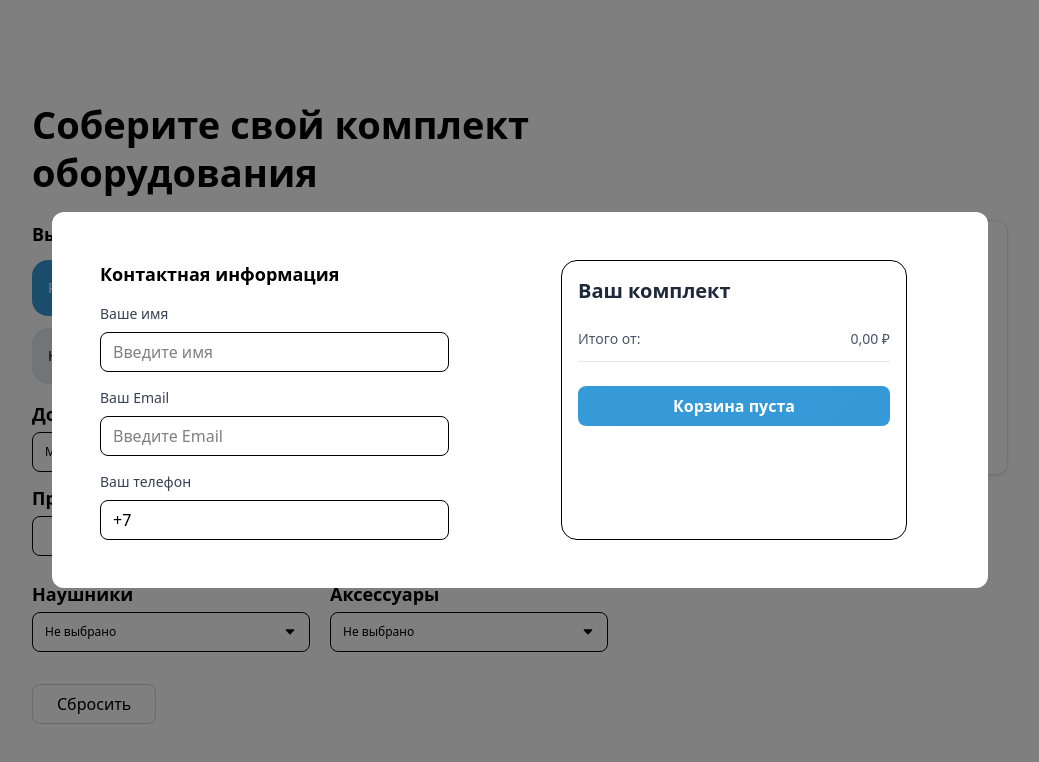
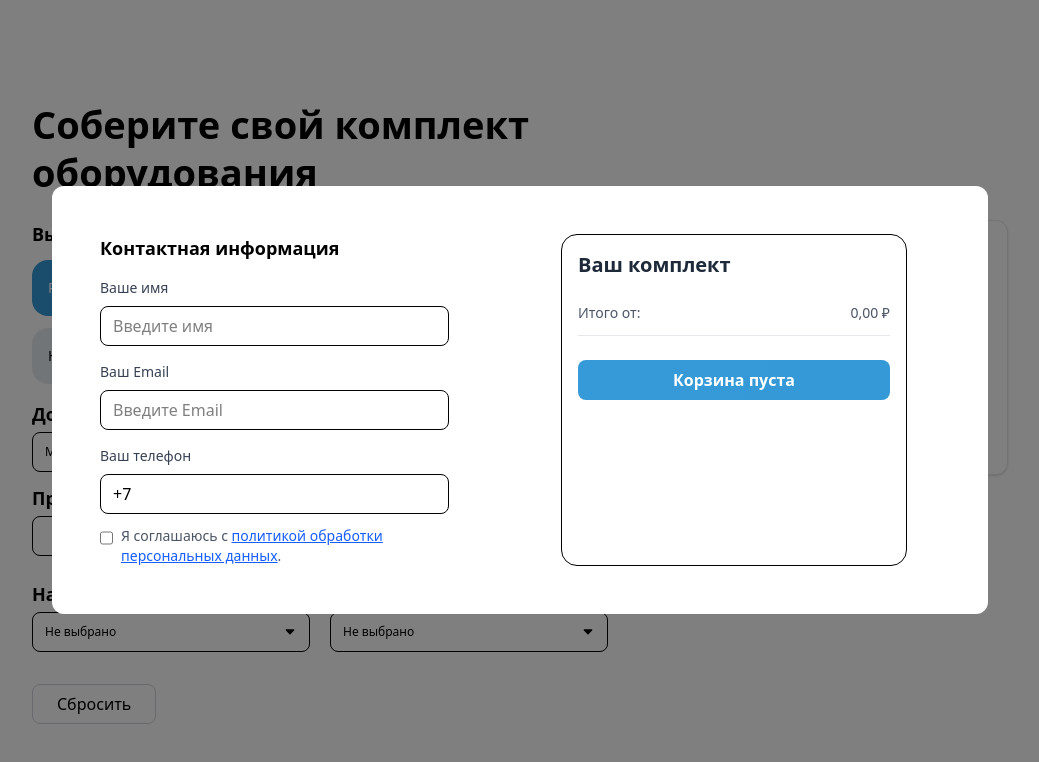
Before and after one commit to gorgeu21/radiosync.calc, a React (Vite) app: page / in a window 1280 px wide. Both pictures are taken after a click on the button "ОФОРМИТЬ ЗАКАЗ". Shown: the top 762 px of the page, without its empty margins (120-1159 px from the left). Built offline with nearby package versions, Linux system fonts and the light colour scheme.

Commit message:
add - checkbox

```diff
--- a/src/components/OrderModal.tsx
+++ b/src/components/OrderModal.tsx
@@ -40,10 +40,13 @@ const OrderModal: React.FC<OrderModalProps> = ({
 }) => {
   if (!isOpen) return null;
 
-  // Total is provided from the calculator store to ensure consistency
+  // Локальное состояние согласия с политикой
+  const [consent, setConsent] = React.useState(false);
+
   const handleClose = () => {
     onClose();
-    onUserInfoChange({ name: "", email: "", phone: "" }); // не форсируем +7
+    setConsent(false);
+    onUserInfoChange({ name: "", email: "", phone: "" });
   };
 
   return (
@@ -55,10 +58,11 @@ const OrderModal: React.FC<OrderModalProps> = ({
         className="grid md:grid-cols-2 gap-4 bg-white rounded-xl max-w-[99%] lg:max-w-3/4 xl:max-w-[936px]  w-full sm:mx-4 max-h-[90vh] py-12 px-6 lg:px-12 overflow-y-auto"
         onClick={(e) => e.stopPropagation()}
       >
-        {/* User Information */}
+        {/* Левая колонка: контактные данные */}
         <div className="max-w-[349px] mx-auto md:mx-0 w-full">
           <h3 className="text-lg font-semibold mb-4">Контактная информация</h3>
           <div className="space-y-4">
+            {/* Имя */}
             <div>
               <label className="block text-sm font-medium text-gray-700 mb-2">
                 Ваше имя
@@ -74,6 +78,7 @@ const OrderModal: React.FC<OrderModalProps> = ({
               />
             </div>
 
+            {/* Email */}
             <div>
               <label className="block text-sm font-medium text-gray-700 mb-2">
                 Ваш Email
@@ -89,12 +94,11 @@ const OrderModal: React.FC<OrderModalProps> = ({
               />
             </div>
 
+            {/* Телефон (одно поле без селектора страны) */}
             <div>
               <label className="block text-sm font-medium text-gray-700 mb-2">
                 Ваш телефон
               </label>
-
-              {/* Одно поле для полного номера */}
               <input
                 type="tel"
                 name="phone"
@@ -103,27 +107,47 @@ const OrderModal: React.FC<OrderModalProps> = ({
                 placeholder="+79991234567"
                 value={userInfo.phone}
                 onChange={(e) => {
-                  // Разрешаем цифры, пробелы, дефисы, скобки и только один плюс в начале
                   const v = e.target.value
-                    .replace(/[^\d+()\s-]/g, "") // убираем посторонние символы
-                    .replace(/(?!^)\+/g, ""); // плюс только в начале
+                    .replace(/[^\d+()\s-]/g, "")
+                    .replace(/(?!^)\+/g, "");
                   onUserInfoChange({ ...userInfo, phone: v });
                 }}
-                // Лёгкая валидация на стороне браузера (опционально)
                 pattern="^\+?[0-9\s\-()]{6,20}$"
                 className="w-full h-10 border border-black rounded-lg px-3 outline-none"
               />
+
+              {/* Чекбокс согласия под телефоном */}
+              <label className="mt-3 flex items-start gap-2 select-none">
+                <input
+                  type="checkbox"
+                  checked={consent}
+                  onChange={(e) => setConsent(e.target.checked)}
+                  className="mt-1 h-4 w-4 border border-black rounded"
+                />
+                <span className="text-sm text-gray-600 leading-5">
+                  Я соглашаюсь с{" "}
+                  <a
+                    href="/privacy"
+                    target="_blank"
+                    rel="noopener noreferrer"
+                    className="text-blue-600 underline"
+                  >
+                    политикой обработки персональных данных
+                  </a>
+                  .
+                </span>
+              </label>
             </div>
           </div>
         </div>
 
-        {/* items */}
+        {/* Правая колонка: корзина и отправка */}
         <div className="max-w-[346px] w-full mx-auto md:border rounded-2xl md:p-4">
           <div className="text-xl font-semibold mb-6 text-gray-800">
             Ваш комплект
           </div>
 
-          {/* Selected items list */}
+          {/* Состав заказа */}
           <div className="space-y-6 mb-6">
             {orderItems.map((item, index) => (
               <div key={item.id} className="text-gray-800">
@@ -137,22 +161,29 @@ const OrderModal: React.FC<OrderModalProps> = ({
             ))}
           </div>
 
-          {/* Price breakdown */}
+          {/* Итого */}
           <div className="space-y-3 mb-6">
             <div className="flex justify-between text-sm text-gray-600">
               <span>Итого от:</span>
               <span>{formatPrice(orderTotal || 0)}</span>
             </div>
-
             <hr className="border-gray-200" />
           </div>
 
+          {/* Отправка */}
           <button
-            onClick={onSubmit}
-            disabled={orderItems.length === 0}
+            onClick={() => {
+              if (!consent) return;
+              onSubmit();
+            }}
+            disabled={orderItems.length === 0 || !consent}
             className="w-full h-10 bg-custom-gradient cursor-pointer text-white font-semibold rounded-lg hover:bg-primary-700 transition-colors disabled:bg-gray-400 disabled:cursor-not-allowed"
           >
-            {orderItems.length === 0 ? "Корзина пуста" : "Отправить"}
+            {orderItems.length === 0
+              ? "Корзина пуста"
+              : !consent
+                ? "Подтвердите согласие"
+                : "Отправить"}
           </button>
         </div>
       </div>
```
